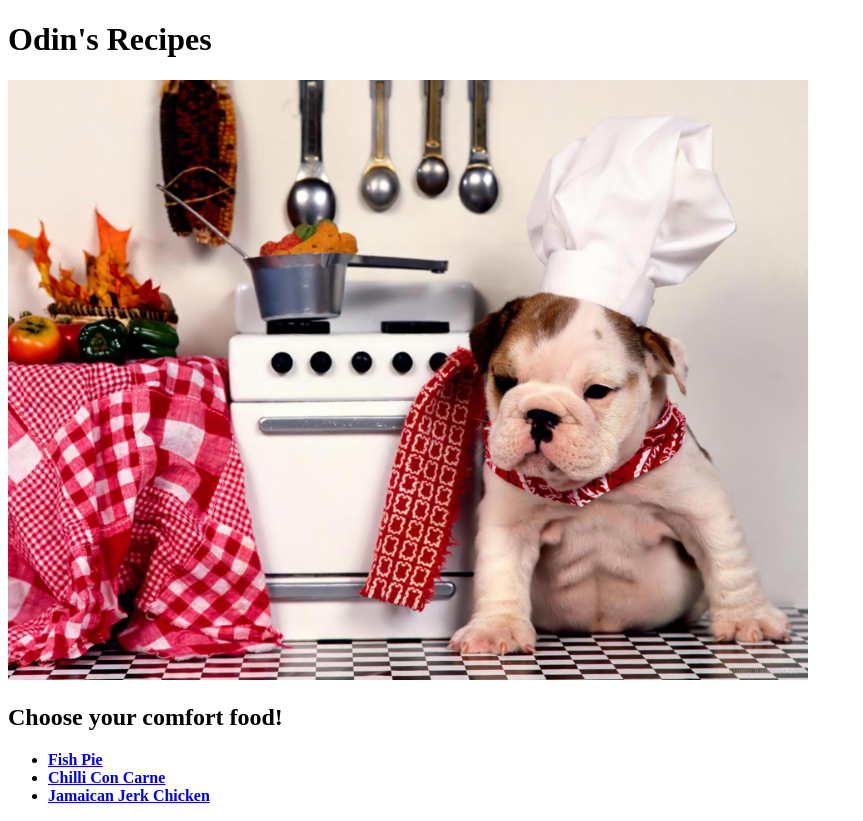
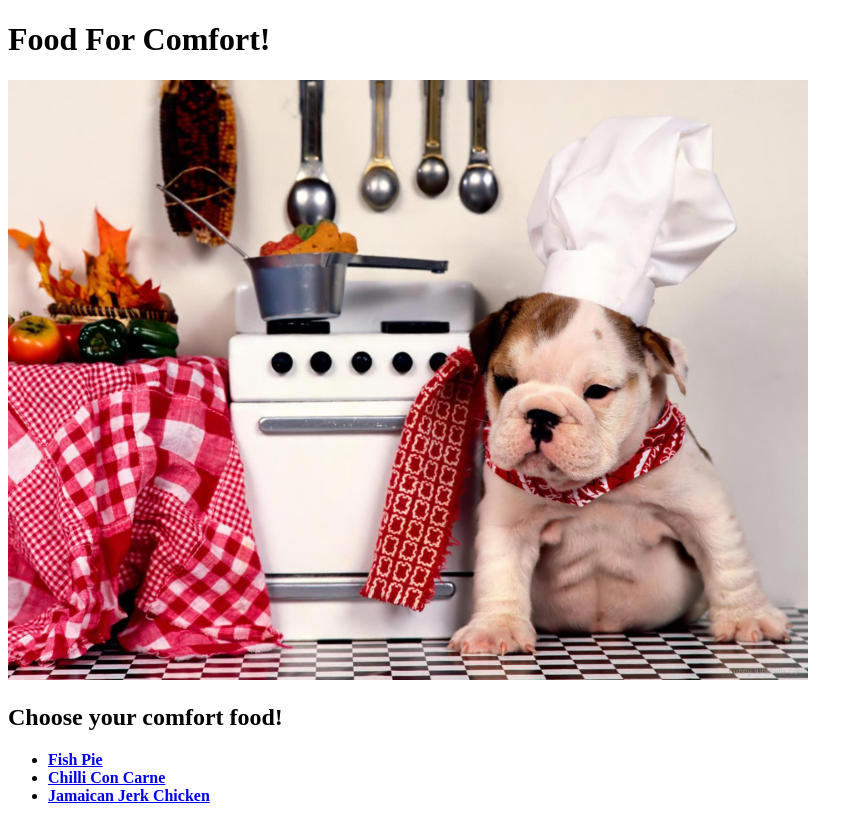
Before and after one commit to LXJD08/odin-recipes, a plain HTML site: page index.html in a window 1280 px wide. Shown: the whole page, without its empty margins (0-863 px from the left). Drawn offline with Linux system fonts and the light colour scheme.

Commit message:
Page header title change

```diff
--- a/index.html
+++ b/index.html
@@ -2,7 +2,7 @@
 <html lang="en">
 
 <head>
-    <h1>Odin's Recipes</h1>
+    <h1>Food For Comfort!</h1>
     <meta charset="UTF-8">
 </head>
 
```
